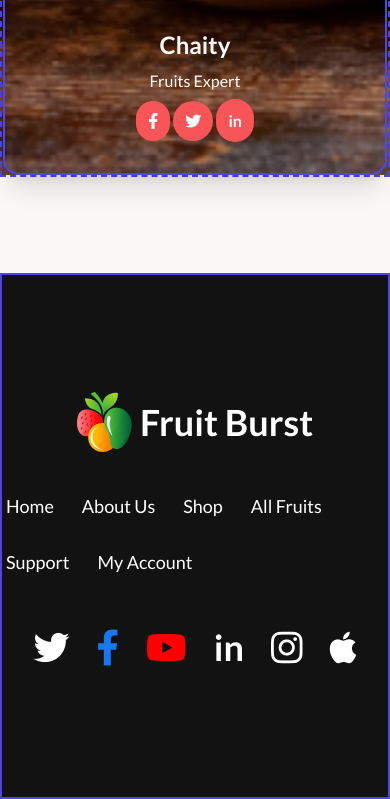
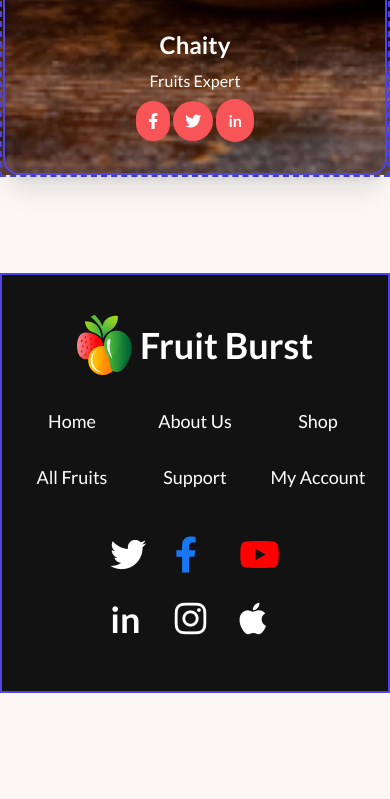
Before and after one commit to razu351724/progrmming-hero-assignment, a plain HTML site: page Assignment-3/index.html in a window 390 px wide. Shown: the part 4548-5347 px from the top of the page. After the commit the page ends 5241 px from the top, so only its background shows below. Drawn offline with nearby package versions, Linux system fonts and the light colour scheme.

Commit message:
footer section mobile and tavlet responsiv

```diff
--- a/Assignment-3/index.html
+++ b/Assignment-3/index.html
@@ -44,6 +44,7 @@
                   <li>About Us</li>
                   <li>Shop</li>
                   <li>All Fruits</li>
+                  <input type="text" placeholder="Search"  class="input input-bordered w-40 text-[#fff] bg-stone-500 " />
                 </ul>
               </div>
               <div class="navbar-center hidden lg:flex">
@@ -502,24 +503,21 @@
     </main>
     <!-- footer section -->
     <footer class="mt-24 bg-[#121212]">
-      <div class="container mx-auto h-[526px] flex flex-col justify-center   items-center border-solid border-2 border-indigo-600">
+      <div class="container mx-auto py-10 lg:py-0 lg:h-[526px] flex flex-col justify-center   items-center border-solid border-2 border-indigo-600">
         <div class="flex justify-center items-center gap-2">
           <img src="./images/logo.png" alt="#">
-              <!-- <p class="btn btn-ghost normal-case text-xl sm:text-5xl  md:text-3xl font-bold text-[#121212] sm:text-white hover:bg-[white] sm:hover:bg-[#F85559]">Fruit Burst</p> -->
-              <span class="font-bold text-4xl text-color-text">Fruit Burst</span>
+          <span class="font-bold text-4xl text-color-text">Fruit Burst</span>
         </div>
-        <div class="my-8">
-          <ul class="menu menu-horizontal px-1  gap-7 text-lg lg:text-xl font-medium text-color-text ">
+        <div class="my-8 grid grid-cols-3 lg:grid-cols-6   gap-7 text-lg lg:text-xl font-medium text-color-text text-center list-none">
             <li>Home</li>
             <li>About Us</li>
             <li>Shop</li>
             <li>All Fruits</li>
             <li>Support</li>
             <li>My Account</li>
-          </ul>
         </div>
 
-        <div>
+        <div class="grid grid-cols-3 md:grid-cols-6 ">
           <i class="fa-brands fa-twitter text-color-text p-3 text-4xl "></i>
           <i class="fa-brands fa-facebook-f  p-3   text-4xl text-[#1877F2]"></i>
           <i class="fa-brands fa-youtube p-3 text-4xl text-[#FF0000]"></i>
```
